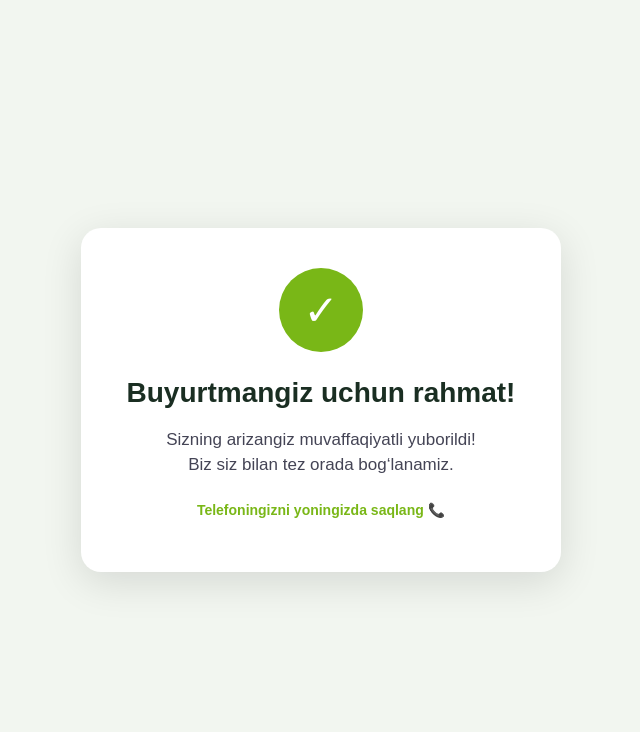
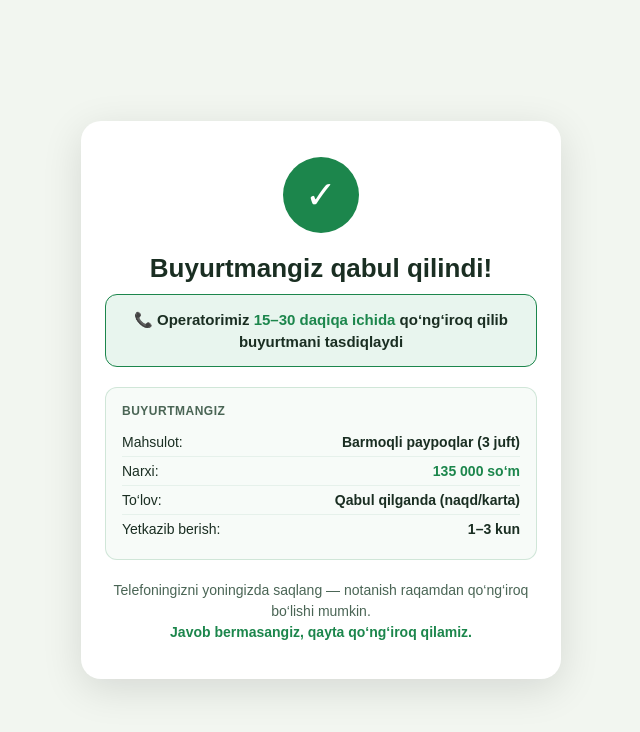
Before and after one commit to braindiggeruz/andy-ffm, a website: page public/thanks.html in a window 1280 px wide. Shown: the whole page, without its empty margins (319-959 px from the left). Drawn offline with Linux system fonts and the light colour scheme; no server answers.

Commit message:
feat(sales): thanks page sells the call (15-30min window, order recap, callback promise), D1 audit binding, auto-retry transient BUYO failures once, /thanks direct redirect, webhook confirmed/approved aliases, app v=6

```diff
--- a/public/scripts/app.js
+++ b/public/scripts/app.js
@@ -363,6 +363,11 @@
         }
 
         track("api_started");
+        // One automatic retry for TRANSIENT failures only (BUYO 5xx / rate
+        // limit / network). Safe: the server dedupes by submission_id in D1,
+        // and InitiateCheckout has already fired exactly once above.
+        var RETRYABLE = { buyo_5xx: 1, rate_limit: 1, network_error: 1 };
+        function submitLead(attempt) {
           fetch("/api/lead", { method: "POST", headers: { "Content-Type": "application/json" }, body: JSON.stringify(body), credentials: "same-origin" })
             .then(function (resp) {
               return resp.json().catch(function () { return {}; }).then(function (data) { return { resp: resp, data: data }; });
@@ -378,18 +383,33 @@
                   track("lead_success", { event_id: eid });
                 }
                 // Give the pixel a moment to flush, then go to the thank-you page.
-              setTimeout(function () { window.location.href = "thanks.html"; }, 450);
+                setTimeout(function () { window.location.href = "/thanks"; }, 450);
               } else {
-              track("buyo_rejected", { http: r.resp.status, code: (r.data && r.data.code) || "unknown" });
+                var code = (r.data && r.data.code) || "unknown";
+                if (RETRYABLE[code] && attempt === 0) {
+                  track("lead_retry", { code: code });
+                  if (btn) btn.textContent = "Qayta urinilmoqda…";
+                  setTimeout(function () { submitLead(1); }, 2500);
+                  return;
+                }
+                track("buyo_rejected", { http: r.resp.status, code: code });
                 showFormError(form, "Buyurtmani yuborib bo'lmadi. Iltimos, bir oz kutib \"BUYURTMA BERISH\" tugmasini qayta bosing.");
                 resetBtn();
               }
             })
             .catch(function () {
+              if (attempt === 0) {
+                track("lead_retry", { code: "fetch_error" });
+                if (btn) btn.textContent = "Qayta urinilmoqda…";
+                setTimeout(function () { submitLead(1); }, 2500);
+                return;
+              }
               track("api_error");
               showFormError(form, "Ulanish bilan muammo. Internet aloqasini tekshirib qayta urinib ko'ring.");
               resetBtn();
             });
+        }
+        submitLead(0);
       });
     });
   }
--- a/public/thanks.html
+++ b/public/thanks.html
@@ -3,8 +3,10 @@
 <head>
   <meta charset="utf-8">
   <meta name="viewport" content="width=device-width, initial-scale=1.0">
+  <meta name="color-scheme" content="only light">
+  <meta name="theme-color" content="#FFFFFF">
   <title>Buyurtmangiz uchun rahmat!</title>
-  <link rel="stylesheet" href="style.css">
+  <link rel="stylesheet" href="style.css?v=5">
 
   <!-- Meta Pixel Code (init handled by scripts/app.js via /api/config) -->
   <script>
@@ -20,6 +22,11 @@
   <!-- End Meta Pixel Code -->
 
   <style>
+    @media (prefers-color-scheme: dark) {
+      html, body { background: #f2f6f0 !important; color: #1a2e22 !important; }
+      :root { color-scheme: only light; }
+    }
+    body { background: #f2f6f0; }
     .thanks-wrap {
       min-height: 100vh;
       display: flex;
@@ -32,55 +39,120 @@
       width: 100%;
       background: #fff;
       border-radius: 20px;
-      padding: 40px 28px;
+      padding: 36px 24px;
       text-align: center;
       box-shadow: 0 10px 40px rgba(0, 0, 0, 0.12);
     }
     .thanks-icon {
-      width: 84px;
-      height: 84px;
-      margin: 0 auto 24px;
+      width: 76px;
+      height: 76px;
+      margin: 0 auto 20px;
       border-radius: 50%;
-      background: #79b717;
+      background: #1C864C;
       display: flex;
       align-items: center;
       justify-content: center;
-      font-size: 42px;
+      font-size: 38px;
       color: #fff;
     }
     .thanks-title {
-      font-size: 28px;
+      font-size: 26px;
       font-weight: 800;
       color: #1a2e22;
-      margin-bottom: 14px;
+      margin: 0 0 10px;
       line-height: 1.2;
     }
     .thanks-text {
-      font-size: 17px;
+      font-size: 16px;
       line-height: 1.5;
       color: #445;
-      margin-bottom: 24px;
+      margin-bottom: 20px;
     }
+    .call-window {
+      background: #E8F5EE;
+      border: 1px solid #1C864C;
+      border-radius: 12px;
+      padding: 14px 16px;
+      font-size: 15px;
+      font-weight: 700;
+      color: #1A2E22;
+      margin-bottom: 20px;
+      line-height: 1.45;
+    }
+    .call-window strong { color: #1C864C; }
+    .order-recap {
+      text-align: left;
+      background: #F7FBF8;
+      border: 1px solid rgba(28, 134, 76, 0.18);
+      border-radius: 12px;
+      padding: 16px;
+      margin-bottom: 20px;
+    }
+    .order-recap-title {
+      font-size: 12px;
+      font-weight: 800;
+      text-transform: uppercase;
+      color: #4A6555;
+      margin: 0 0 10px;
+      letter-spacing: 0.5px;
+    }
+    .recap-row {
+      display: flex;
+      justify-content: space-between;
+      gap: 10px;
+      font-size: 14px;
+      color: #1A2E22;
+      padding: 6px 0;
+      border-bottom: 1px solid rgba(28, 134, 76, 0.08);
+    }
+    .recap-row:last-child { border-bottom: none; }
+    .recap-row .val { font-weight: 800; text-align: right; }
+    .recap-row .val.green { color: #1C864C; }
     .thanks-note {
       font-size: 14px;
-      color: #79b717;
-      font-weight: 700;
+      color: #4A6555;
+      line-height: 1.5;
+      margin: 0;
     }
-    body { background: #f2f6f0; }
+    .thanks-note strong { color: #1C864C; }
   </style>
 </head>
 <body data-page="thanks">
   <div class="thanks-wrap">
     <div class="thanks-card" data-testid="thanks-card">
       <div class="thanks-icon">&#10003;</div>
-      <h1 class="thanks-title" data-testid="thanks-title">Buyurtmangiz uchun rahmat!</h1>
-      <p class="thanks-text">
-        Sizning arizangiz muvaffaqiyatli yuborildi!<br>
-        Biz siz bilan tez orada bog&#8216;lanamiz.
+      <h1 class="thanks-title" data-testid="thanks-title">Buyurtmangiz qabul qilindi!</h1>
+
+      <div class="call-window">
+        &#128222; Operatorimiz <strong>15&ndash;30 daqiqa ichida</strong> qo&#8216;ng&#8216;iroq qilib buyurtmani tasdiqlaydi
+      </div>
+
+      <div class="order-recap">
+        <p class="order-recap-title">Buyurtmangiz</p>
+        <div class="recap-row">
+          <span>Mahsulot:</span>
+          <span class="val">Barmoqli paypoqlar (3 juft)</span>
+        </div>
+        <div class="recap-row">
+          <span>Narxi:</span>
+          <span class="val green">135 000 so&#8216;m</span>
+        </div>
+        <div class="recap-row">
+          <span>To&#8216;lov:</span>
+          <span class="val">Qabul qilganda (naqd/karta)</span>
+        </div>
+        <div class="recap-row">
+          <span>Yetkazib berish:</span>
+          <span class="val">1&ndash;3 kun</span>
+        </div>
+      </div>
+
+      <p class="thanks-note">
+        Telefoningizni yoningizda saqlang — notanish raqamdan qo&#8216;ng&#8216;iroq bo&#8216;lishi mumkin.<br>
+        <strong>Javob bermasangiz, qayta qo&#8216;ng&#8216;iroq qilamiz.</strong>
       </p>
-      <p class="thanks-note">Telefoningizni yoningizda saqlang &#128222;</p>
     </div>
   </div>
-  <script src="scripts/app.js"></script>
+  <script src="scripts/app.js?v=6"></script>
 </body>
 </html>
```
Also changed, not shown: functions/api/buyo-webhook.js (+5 -3 lines), public/index.html (+1 -1 lines). Lines whose indentation alone changed are shown as unchanged.
